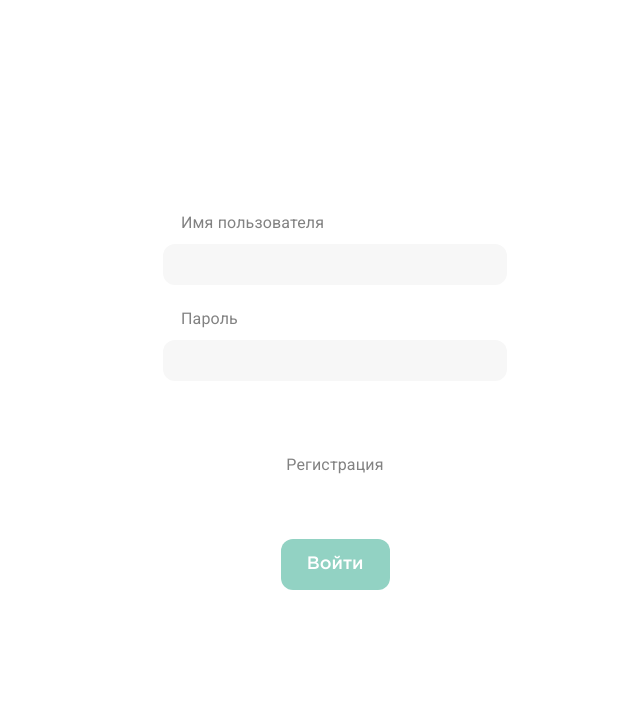
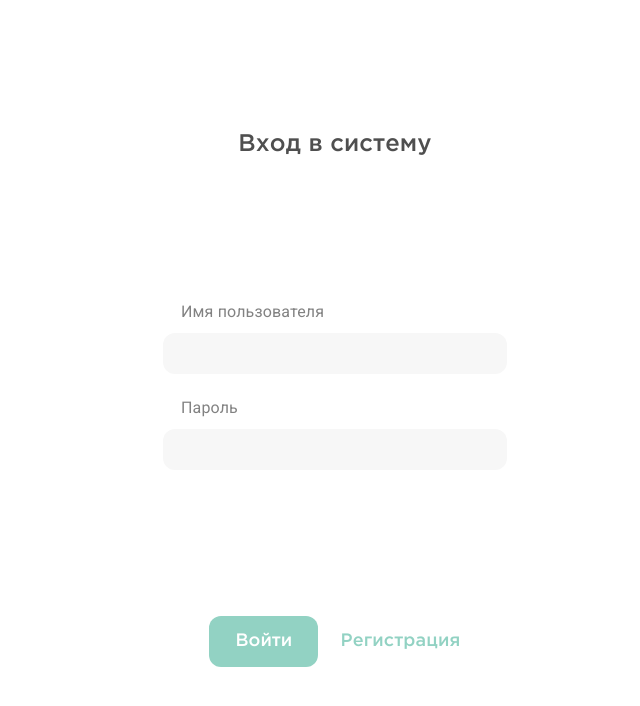
Before and after one commit to novkri/company-problems_Front, a Vue app: page /login in a window 1280 px wide. Shown: the top 706 px of the page, without its empty margins (305-945 px from the left). Built offline with nearby package versions, Linux system fonts and the light colour scheme; what vue-toastify would draw is missing.

Commit message:
updated design for auth+reg

```diff
--- a/src/components/Auth/Login.vue
+++ b/src/components/Auth/Login.vue
@@ -1,5 +1,6 @@
 <template>
   <div class="container">
+    <div class="header">Вход в систему</div>
     <form>
       <div class="form-group">
         <label for="username">Имя пользователя<span
@@ -18,10 +19,14 @@
       <br>
       <div class="errorAuth" v-if="errorU.name" style="text-align: center;">{{errorU.name[0]}}</div>
       <div class="errorAuth" v-if="error401" style="text-align: center;">{{error401}}</div>
-      <div class="form-group">
+      <!-- <div class="form-group">
         <router-link :to="{ name: 'Register' }">Регистрация</router-link>
+      </div> -->
+      <div class="btn-and-link">
+        <button type="submit" class="btn" @click.prevent="login">Войти</button>
+        <router-link to="/register">Регистрация</router-link>
       </div>
-      <button type="submit" class="btn" @click.prevent="login">Войти</button>
+
     </form>
   </div>
 </template>
@@ -78,6 +83,16 @@
 </script>
 
 <style lang="scss" scoped>
+  .header {
+    font-family: 'GothamPro-Medium';
+    font-style: normal;
+    font-weight: normal;
+    font-size: 24px;
+    line-height: 23px;
+    color: #4F4F4F;
+    margin-bottom: 144px;
+  }
+
   form {
     margin: 0;
     width: 100%;
@@ -93,7 +108,6 @@
     color: #BDBDBD;
     margin-top: 10px;
     color: #FF8585;
-    // color: red;
   }
 
   a {
@@ -104,6 +118,7 @@
   }
 
   .container {
+    flex-direction: column;
     width: 344px;
     display: flex;
     margin: auto;
@@ -128,7 +143,8 @@
   .btn {
     display: flex;
     justify-content: center;
-    margin: 0 auto;
+    // margin: 0 auto;
+    margin-right: 22px;
     padding: 0;
     border-radius: 12px;
     width: 109px;
@@ -166,4 +182,20 @@
   .form-control:focus {
     background-color: #F7F7F7;
   }
+
+  .btn-and-link {
+    display: flex;
+    flex-direction: row;
+    align-items: center;
+    justify-content: center;
+    margin-top: 100px;
+  }
+
+  a {
+    margin: 0;
+    font-size: 18px;
+    line-height: 17px;
+    font-family: 'GothamPro-Medium';
+    color: #92D2C3;
+  }
 </style>
--- a/src/components/Auth/Register.vue
+++ b/src/components/Auth/Register.vue
@@ -1,6 +1,8 @@
 <template>
   <div class="container">
+    <!-- <div class="header">Регистрация</div> -->
     <form v-if="!success">
+      <div class="header">Регистрация</div>
       <div class="form-group">
         <label for="username">Имя пользователя <span
             v-if="username.length >= 15 && username.length <= 20">{{$v.username.$params.maxLength.max - username.length}}</span></label>
@@ -54,6 +56,8 @@
         На страницу авторизации
       </button>
     </div>
+
+    <div class="to-login">Уже зарегистрированы? <router-link to="/login">Вход</router-link> </div>
   </div>
 
 
@@ -161,6 +165,17 @@
 </script>
 
 <style lang="scss" scoped>
+  .header {
+    font-family: 'GothamPro-Medium';
+    font-style: normal;
+    font-weight: normal;
+    font-size: 24px;
+    line-height: 23px;
+    color: #4F4F4F;
+    margin-bottom: 53px;
+    text-align: center;
+  }
+
   form {
     margin: 0;
     width: 100%;
@@ -199,6 +214,7 @@
     line-height: 24px;
     letter-spacing: 0.15px;
     color: #828282;
+    flex-direction: column;
   }
 
   label {
@@ -281,16 +297,26 @@
     margin: auto;
     align-items: center;
 
-    // img {
-    //   width: fit-content;
-    //   padding-top: 27px;
-    //   padding-bottom: 33px;
-    // }
-
     .btn {
       margin: 0;
       width: 294px;
     }
+  }
 
+  .to-login {
+    display: flex;
+    margin-top: 56px;
+    font-size: 18px;
+    line-height: 17px;
+    color: #9B9B9B;
+    font-family: 'GothamPro';
+    font-style: normal;
+    font-weight: normal;
+  }
+  a {
+    margin: 0;
+    margin-left: 19px;
+    color: #92D2C3;
+    font-family: 'GothamPro-Medium';
   }
 </style>
--- a/src/components/Popup/Show.vue
+++ b/src/components/Popup/Show.vue
@@ -12,11 +12,11 @@
 
           <div class="modal-body">
             <div>
-              выюрано {{selected}}
-              <span>Решения в работе:</span>
+              <span class="subtitle">Решения в работе:</span>
               <ol>
                 <li>
-                  dummy 1
+                  <span>1. dummy 1</span>
+
                   <!-- <div class="input-group mb-3">
                     <select class="custom-select" id="inputGroupSelect02">
                       <option selected>Choose...</option>
@@ -26,15 +26,17 @@
                     </select>
                   </div> -->
                   <!-- <div class="input-group"> -->
+                     <div class="select">
+                        <select v-model="selected" class="form-control form-control--in-work" id="exampleFormControlSelect1">
+                          <!--  <option disabled value="">Выберите один из вариантов</option> -->
+                          <option>В работе</option>
+                          <option>Решено</option>
+                          <option>Пусто ?</option>
+                          <option>4</option>
+                          <option>5</option>
+                        </select>
+                     </div>
 
-                    <select v-model="selected" class="form-control" id="exampleFormControlSelect1" style="width: 190px;">
-                      <!-- <option disabled value="">Выберите один из вариантов</option> -->
-                      <option>В работе</option>
-                      <option>Решено</option>
-                      <option>Пусто ?</option>
-                      <option>4</option>
-                      <option>5</option>
-                    </select>
 
                     <input type="date" id="start" name="trip-start" class="date"
                       value="2018-07-22"
@@ -75,48 +77,66 @@ export default {
   },
   methods: {
     showSolutions(obj) {
-      this.solutions = {...obj, test: 'test'}
+      this.openSolutions = true
+      // this.solutions = {...obj, test: 'test'}
       //передать все решения по проблеме
-      console.log(this.solutions);
+      // console.log(this.solutions);
+      console.log(obj);
     }
   }
 }
 </script>
 
-<style scoped>
+<style scoped lang="scss">
   .modal-header {
     border: none;
-    margin-bottom: 23px;
+  }
+  .modal-title {
+    border: none;
+    margin-bottom: 35px;
     padding: 0;
-    font-family: 'Roboto';
-    font-weight: 500;
+    font-family: 'GothamPro-Medium';
+    font-style: normal;
+    font-size: 24px;
+    line-height: 24px;
+    color: #2D453F;
+  }
+  .subtitle {
+    font-family: 'GothamPro-Medium';
     font-size: 18px;
     line-height: 24px;
+    letter-spacing: 0.15px;
+    color: #2D453F;
   }
 
   .modal-content {
     border-radius: 12px;
     border: none;
-    width: 860px;
-    /* height: 340px; */
-    padding: 41px 45px 35px 45px;
+    max-width: 1096px;
+    padding: 36px 30px 37px 62px;
   }
   ol {
     margin-top: 30px;
     margin-bottom: 20px;
+    line-height: 24px;
+    color: #2D453F;
+    margin-bottom: 30px;
   }
   li {
     display: flex;
     justify-content: space-between;
     margin-bottom: 15px;
     align-items: center;
+    span {
+      width: 555px;
+    }
   }
 
   .btn {
     padding: 0;
     border-radius: 12px;
-    width: 302px;
-    height: 58px;
+    width: 335px;
+    height: 50px;
     background: #92D2C3;
     color: #fff;
     margin: 0 auto;
@@ -131,19 +151,74 @@ export default {
   }
   @media (min-width: 576px) {
     .modal-dialog {
-      max-width: 860px;
+      max-width: 1096px;
       margin: 1.75rem auto;
     }
   }
 
+  .close {
+    margin-left: 91px;
+  }
   .date, .date:focus {
     outline: none;
     border: none;
+    position: relative;
+    margin-left: 61px;
   }
   input[type="date"]::-webkit-calendar-picker-indicator {
     background: url('~@/assets/calendar.png') 100%;
     background-repeat: no-repeat;
     cursor: pointer;
+    color: #6D6D6D;
+    position: absolute;
+    top: -2%;
+    left: 75%;
+
+  }
+
+  .select {
+    width: 158px;
+    border-radius: 10px;
+
+    padding: 0;
+    font-size: 18px;
+    line-height: 24px;
+    letter-spacing: 0.15px;
+    select {
+      display: block;
+      width: 100%;
+      -webkit-appearance: none;
+      -moz-appearance: none;
+      appearance: none;
+    }
+  }
+ .select:before {
+    content: url('~@/assets/Select.png');
+    display: block;
+    border: none;
+    pointer-events: none;
+    position: absolute;
+    z-index: 1;
+    top: 27%;
+    left: 68%;
 }
+  .form-control {
+    border-radius: 10px;
+    padding: 7px 13px;
+    font-size: 18px;
+    line-height: 24px;
+    letter-spacing: 0.15px;
+  }
+  .form-control--in-work {
+    background: #C4C4C4;
+    border-radius: 10px;
+    color: #2D453F;
+  }
+  .form-control--done {
+    background: #4EAD96;
+    border-radius: 10px;
+    color: #FFFFFF;
+  }
+
 
 </style>
--- a/src/components/Popup/Solutions.vue
+++ b/src/components/Popup/Solutions.vue
@@ -4,7 +4,7 @@
       <div class="modal-dialog modal-dialog-centered">
         <div class="modal-content">
           <div class="modal-header">
-            <h5 class="modal-title">{{val.name}}</h5>
+            <h5 class="modal-title"></h5>
             <button type="button" id="close" class="close" data-dismiss="modal" aria-label="Close">
               <span aria-hidden="true">&times;</span>
             </button>
@@ -33,6 +33,9 @@ export default {
     // openSolutions: false,
     // solutions: {}
   }),
+  mounted() {
+    console.log("mounted");
+  }
 //   methods: {
 //     showSolutions(obj) {
 //       this.solutions = obj //передать все решения по проблеме
```
Also changed, not shown: src/assets/Select.png (added).
